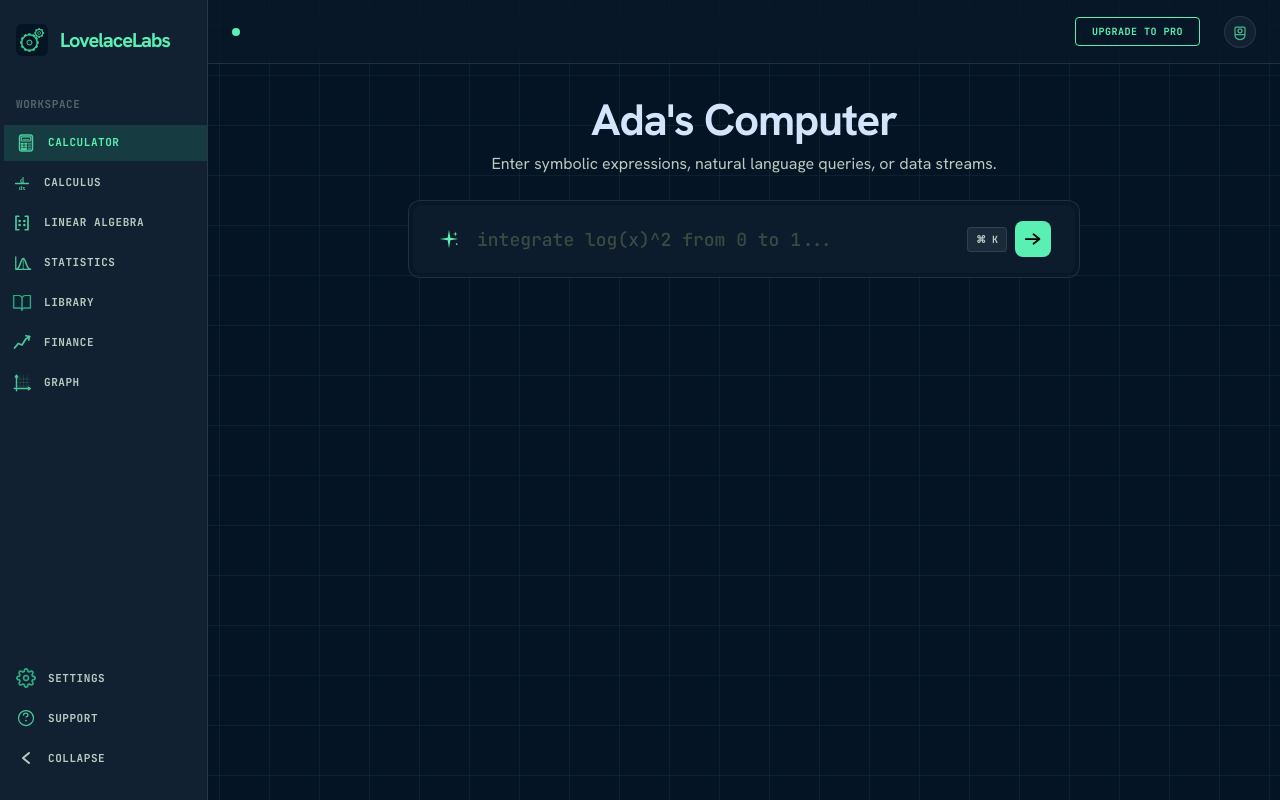
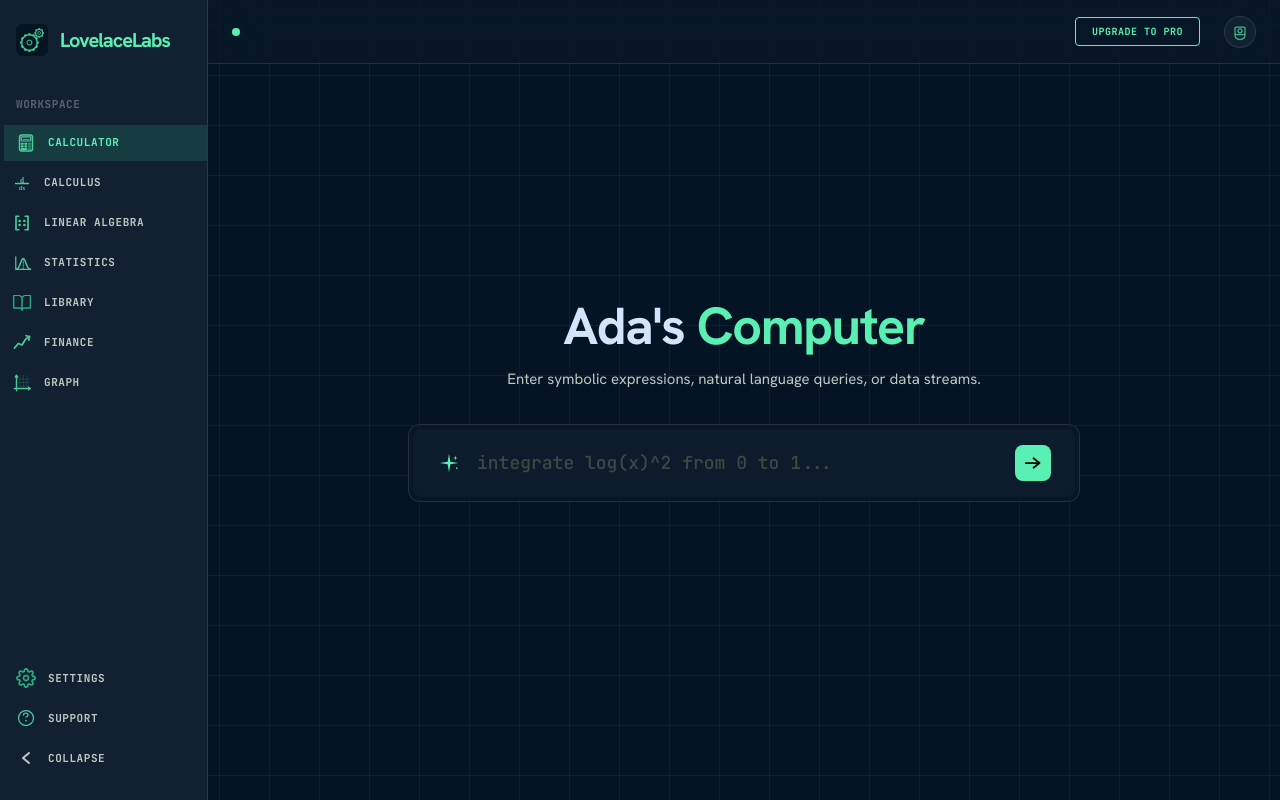
Before and after one commit to paka249/LoveLaceLabs, a React (Vite) app in the folder frontend/: page / in a window 1280 px wide. Built offline with nearby package versions, Linux system fonts and the light colour scheme.

Commit message:
Cleaned up text editor

```diff
--- a/frontend/src/App.jsx
+++ b/frontend/src/App.jsx
@@ -17,7 +17,7 @@ export default function App() {
       >
         <TopAppBar sidebarOpen={sidebarOpen} />
 
-        <div className="pt-[96px] pb-20 px-6 max-w-[1024px] mx-auto space-y-12">
+        <div className="flex items-center justify-center min-h-screen px-6">
           <IntelligenceHub />
         </div>
       </main>
--- a/frontend/src/components/dashboard/IntelligenceHub.jsx
+++ b/frontend/src/components/dashboard/IntelligenceHub.jsx
@@ -6,12 +6,13 @@ export default function IntelligenceHub() {
   const [query, setQuery] = useState('');
 
   return (
-    <section className="max-w-2xl mx-auto space-y-6">
-      <div className="text-center space-y-2">
-        <h2 className="text-[44px] font-bold font-sans tracking-tight leading-[1.1]">
-          Ada's Computer
+    <section className="max-w-2xl w-full mx-auto space-y-8">
+      <div className="text-center space-y-3">
+        <h2 className="text-[52px] font-bold font-sans tracking-tight leading-[1.1] text-on-surface">
+          Ada's{' '}
+          <span className="text-primary">Computer</span>
         </h2>
-        <p className="text-[16px] font-sans text-on-surface-variant">
+        <p className="text-[15px] font-sans text-on-surface-variant leading-relaxed">
           Enter symbolic expressions, natural language queries, or data streams.
         </p>
       </div>
@@ -30,9 +31,7 @@ export default function IntelligenceHub() {
             onChange={(e) => setQuery(e.target.value)}
           />
           <div className="flex items-center gap-2 shrink-0">
-            <span className="px-2 py-1 bg-surface-container-high rounded text-[10px] font-bold font-mono text-on-surface-variant border border-outline/20">
-              ⌘ K
-            </span>
+
             <button className="bg-primary p-2 rounded-lg hover:scale-105 active:scale-95 transition-all cursor-pointer">
               <img src={arrowIcon} alt="submit" className="w-5 h-5 object-contain brightness-0" />
             </button>
```
